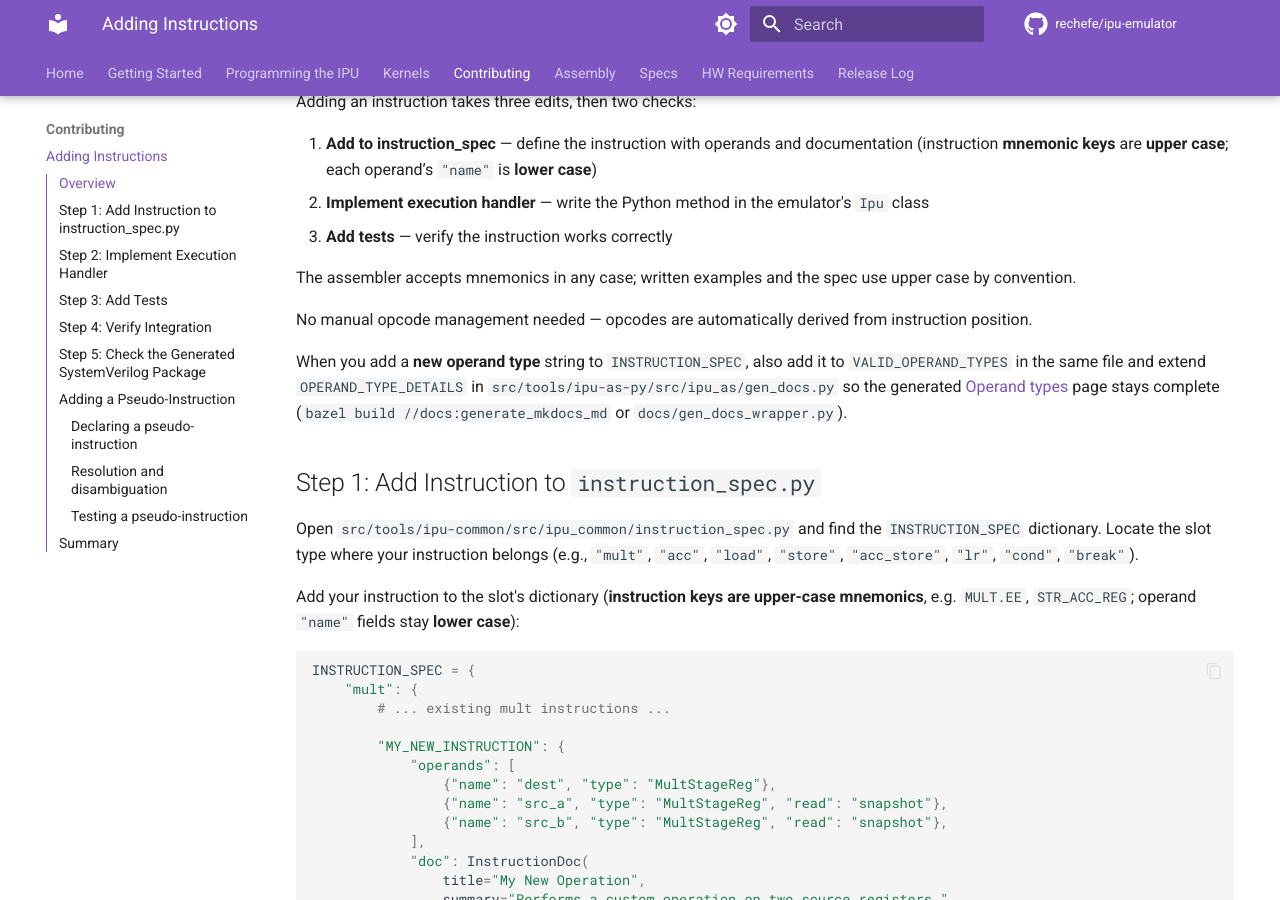
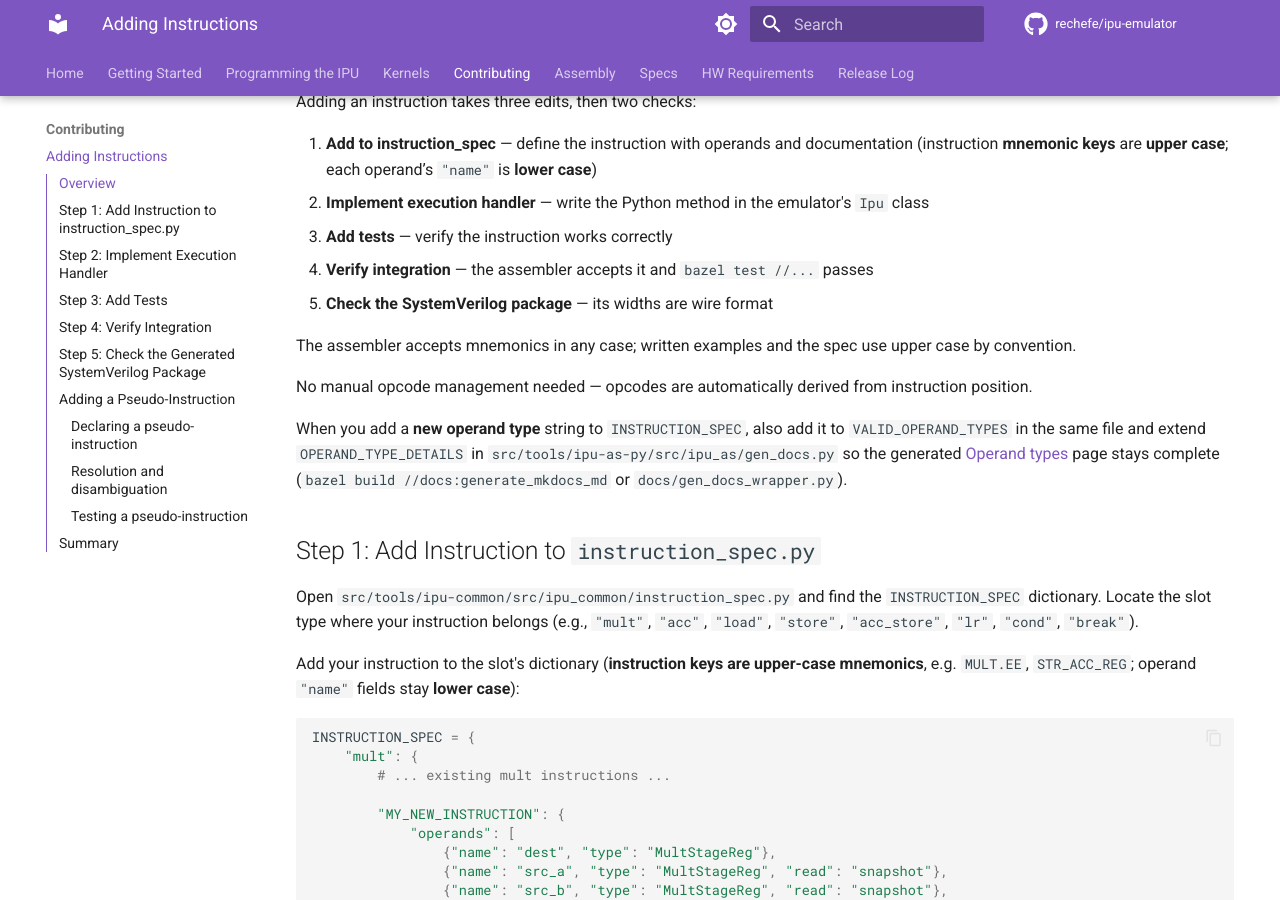
Before and after one commit to rechefe/ipu-emulator, an MkDocs documentation site: the page built from docs/content/adding-instruction.md, in a window 1280 px wide and 900 px high, scrolled down 322 px. Built offline with MkDocs 1.6.1 and Material for MkDocs 9.7.7, drawn with Linux system fonts in a browser that asks for light colours; comment, search, counter and statistics services are not loaded.

```diff
--- a/docs/content/adding-instruction.md
+++ b/docs/content/adding-instruction.md
@@ -11,6 +11,8 @@ Adding an instruction takes three edits, then two checks:
 1. **Add to instruction_spec** — define the instruction with operands and documentation (instruction **mnemonic keys** are **upper case**; each operand’s `"name"` is **lower case**)
 2. **Implement execution handler** — write the Python method in the emulator's `Ipu` class
 3. **Add tests** — verify the instruction works correctly
+4. **Verify integration** — the assembler accepts it and `bazel test //...` passes
+5. **Check the SystemVerilog package** — its widths are wire format
 
 The assembler accepts mnemonics in any case; written examples and the spec use upper case by convention.
 
```
Also changed, not shown: SKILL.md (+1 -1 lines), docs/content/requirements/open-questions.md (+3 -3 lines).
